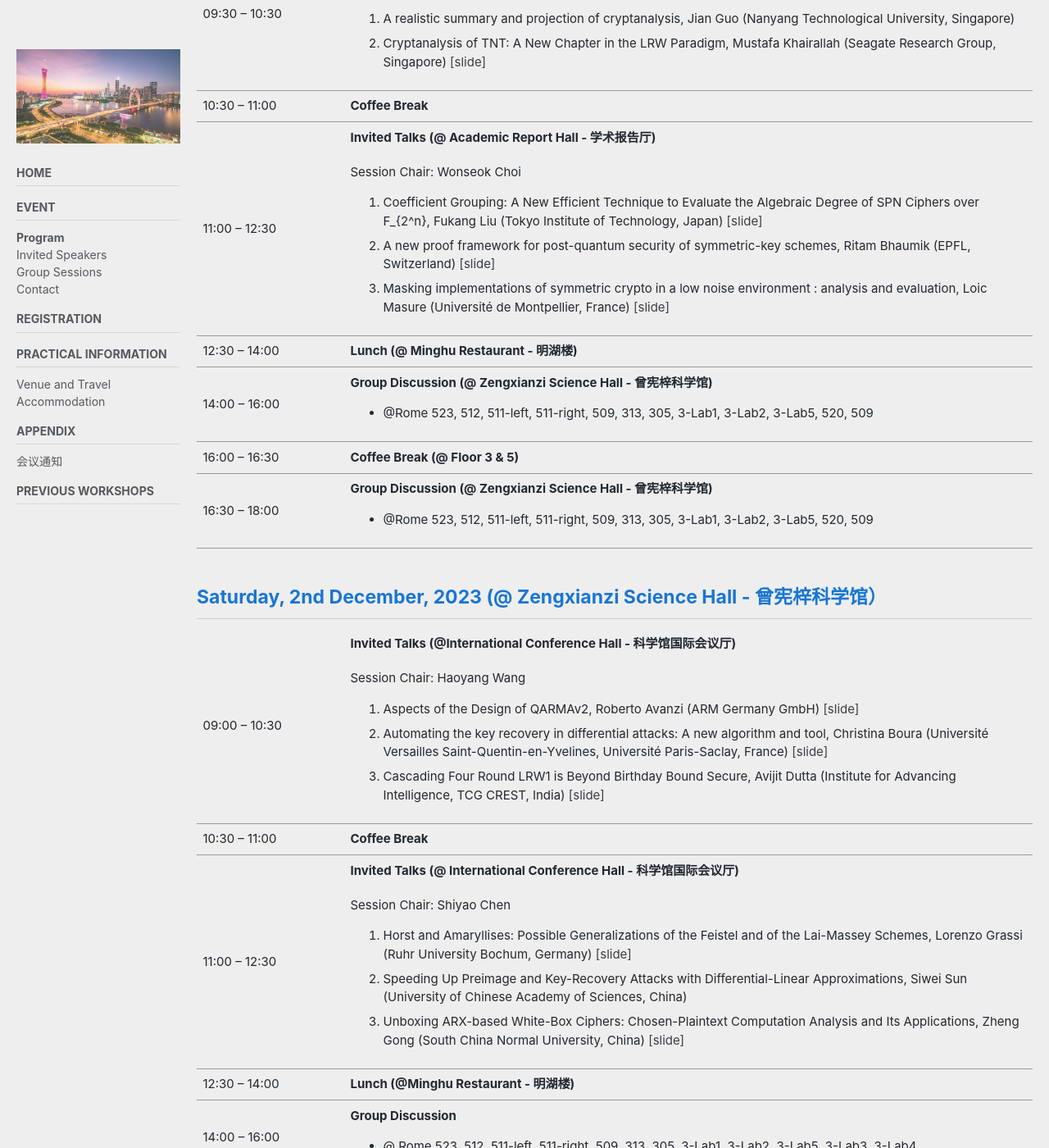
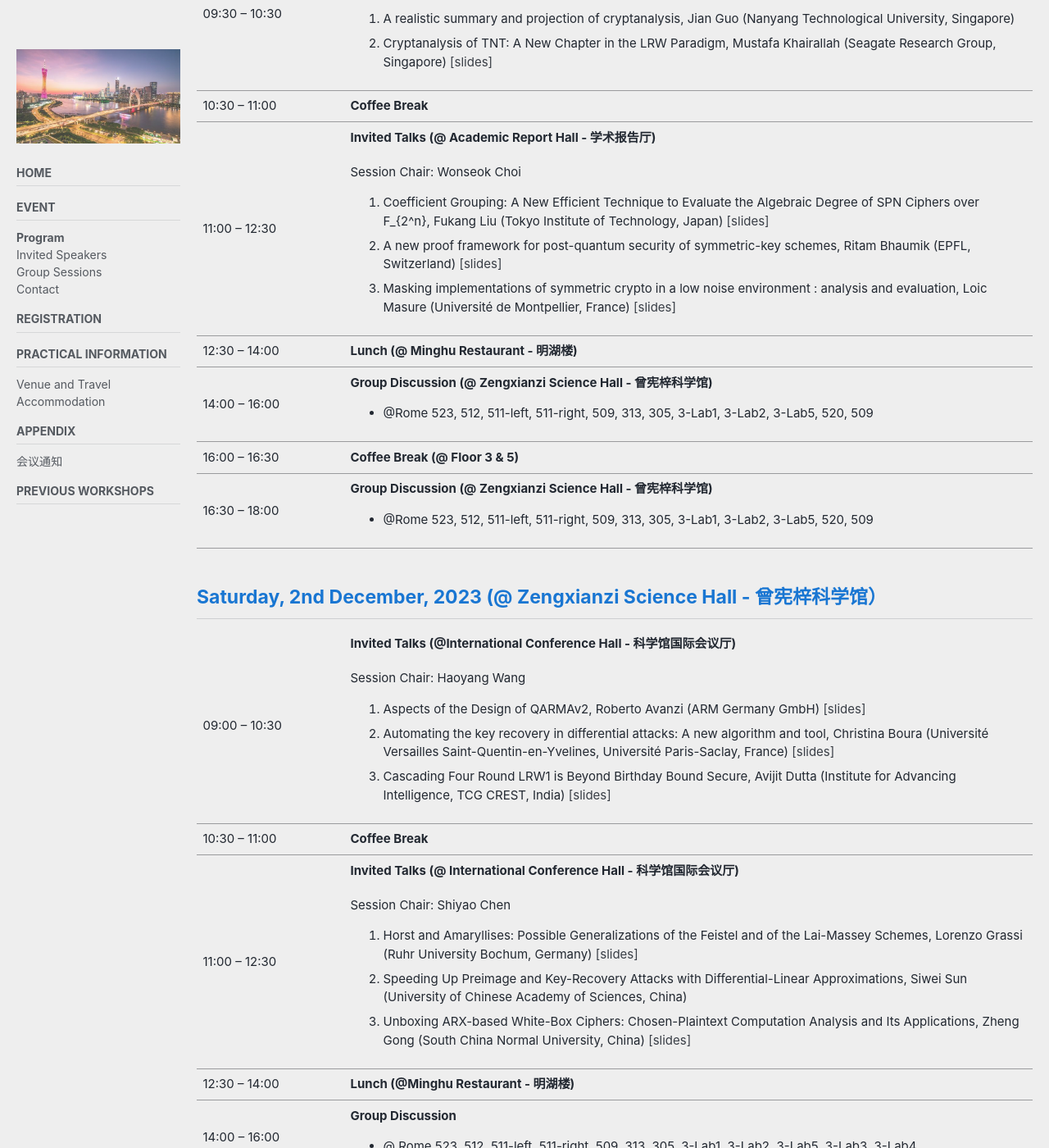
Before and after one commit to cryptanalysisbench/SATbench, a Jekyll site: the page built from program.md, in a window 1280 px wide and 1400 px high, scrolled down 482 px. Shown: the whole window at 82% size. Built offline with Jekyll 4.4.1, drawn with Linux system fonts in a browser that asks for light colours; cached includes are drawn as plain includes; nearby versions of some CDN libraries; our own code applies the rules of GitHub Pages for plain Markdown files; some of the changed text lies outside the part shown.

Commit message:
Update program.md

```diff
--- a/program.md
+++ b/program.md
@@ -31,7 +31,7 @@ sidebar:
           Session Chair: Wenying Zhang
           <ol>
           <li>A realistic summary and projection of cryptanalysis, Jian Guo (Nanyang Technological University, Singapore)</li>
-          <li>Cryptanalysis of TNT: A New Chapter in the LRW Paradigm, Mustafa Khairallah (Seagate Research Group, Singapore) <a style="text-decoration: none;" href="https://askworkshop.github.io/ask2023/assets/accessory/ASK2023-CryptanalysisofTNT-website%20version.pdf">[slide]</a></li>
+          <li>Cryptanalysis of TNT: A New Chapter in the LRW Paradigm, Mustafa Khairallah (Seagate Research Group, Singapore) <a style="text-decoration: none;" href="https://askworkshop.github.io/ask2023/assets/accessory/ASK2023-CryptanalysisofTNT-website%20version.pdf">[slides]</a></li>
           </ol>
         </td>
     </tr>
@@ -44,9 +44,9 @@ sidebar:
         <td><p><b>Invited Talks (@ Academic Report Hall - 学术报告厅)</b></p>
           Session Chair: Wonseok Choi
           <ol>
-          <li>Coefficient Grouping: A New Efficient Technique to Evaluate the Algebraic Degree of SPN Ciphers over F_{2^n}, Fukang Liu (Tokyo Institute of Technology, Japan)  <a style="text-decoration: none;" href="https://askworkshop.github.io/ask2023/assets/accessory/coefficient_grouping__a_new_technique_ask2023.pdf">[slide]</a> </li>
-          <li>A new proof framework for post-quantum security of symmetric-key schemes, Ritam Bhaumik (EPFL, Switzerland) <a style="text-decoration: none;" href="https://askworkshop.github.io/ask2023/assets/accessory/ritam-slide-ask-2023.pdf">[slide]</a> </li>
-          <li>Masking implementations of symmetric crypto in a low noise environment : analysis and evaluation, Loic Masure (Université de Montpellier, France) <a style="text-decoration: none;" href="https://askworkshop.github.io/ask2023/assets/accessory/slide-loic.pdf">[slide]</a></li>
+          <li>Coefficient Grouping: A New Efficient Technique to Evaluate the Algebraic Degree of SPN Ciphers over F_{2^n}, Fukang Liu (Tokyo Institute of Technology, Japan)  <a style="text-decoration: none;" href="https://askworkshop.github.io/ask2023/assets/accessory/coefficient_grouping__a_new_technique_ask2023.pdf">[slides]</a> </li>
+          <li>A new proof framework for post-quantum security of symmetric-key schemes, Ritam Bhaumik (EPFL, Switzerland) <a style="text-decoration: none;" href="https://askworkshop.github.io/ask2023/assets/accessory/ritam-slides-ask-2023.pdf">[slides]</a> </li>
+          <li>Masking implementations of symmetric crypto in a low noise environment : analysis and evaluation, Loic Masure (Université de Montpellier, France) <a style="text-decoration: none;" href="https://askworkshop.github.io/ask2023/assets/accessory/slides-loic.pdf">[slides]</a></li>
           </ol>
         </td>
     </tr>
@@ -84,9 +84,9 @@ sidebar:
         <td><p><b>Invited Talks (@International Conference Hall - 科学馆国际会议厅)</b></p>
           Session Chair: Haoyang Wang
           <ol>
-          <li>Aspects of the Design of QARMAv2, Roberto Avanzi (ARM Germany GmbH)  <a style="text-decoration: none;" href="https://askworkshop.github.io/ask2023/assets/accessory/qarmav2-presentation-shorter-website-version.pdf">[slide]</a></li>
-          <li>Automating the key recovery in differential attacks: A new algorithm and tool, Christina Boura (Université Versailles Saint-Quentin-en-Yvelines, Université Paris-Saclay, France) <a style="text-decoration: none;" href="https://askworkshop.github.io/ask2023/assets/accessory/Boura-ASK2023.pdf">[slide]</a></li>
-          <li>Cascading Four Round LRW1 is Beyond Birthday Bound Secure, Avijit Dutta (Institute for Advancing Intelligence, TCG CREST, India) <a style="text-decoration: none;" href="https://askworkshop.github.io/ask2023/assets/accessory/ASK2023-avijit.pdf">[slide]</a></li>
+          <li>Aspects of the Design of QARMAv2, Roberto Avanzi (ARM Germany GmbH)  <a style="text-decoration: none;" href="https://askworkshop.github.io/ask2023/assets/accessory/qarmav2-presentation-shorter-website-version.pdf">[slides]</a></li>
+          <li>Automating the key recovery in differential attacks: A new algorithm and tool, Christina Boura (Université Versailles Saint-Quentin-en-Yvelines, Université Paris-Saclay, France) <a style="text-decoration: none;" href="https://askworkshop.github.io/ask2023/assets/accessory/Boura-ASK2023.pdf">[slides]</a></li>
+          <li>Cascading Four Round LRW1 is Beyond Birthday Bound Secure, Avijit Dutta (Institute for Advancing Intelligence, TCG CREST, India) <a style="text-decoration: none;" href="https://askworkshop.github.io/ask2023/assets/accessory/ASK2023-avijit.pdf">[slides]</a></li>
           </ol>
         </td>
     </tr>
@@ -99,9 +99,9 @@ sidebar:
         <td><p><b>Invited Talks (@ International Conference Hall - 科学馆国际会议厅)</b></p>
           Session Chair: Shiyao Chen
           <ol>
-          <li>Horst and Amaryllises: Possible Generalizations of the Feistel and of the Lai-Massey Schemes, Lorenzo Grassi (Ruhr University Bochum, Germany) <a style="text-decoration: none;" href="https://askworkshop.github.io/ask2023/assets/accessory/presentationASK23.pdf">[slide]</a></li>
+          <li>Horst and Amaryllises: Possible Generalizations of the Feistel and of the Lai-Massey Schemes, Lorenzo Grassi (Ruhr University Bochum, Germany) <a style="text-decoration: none;" href="https://askworkshop.github.io/ask2023/assets/accessory/presentationASK23.pdf">[slides]</a></li>
           <li>Speeding Up Preimage and Key-Recovery Attacks with Differential-Linear Approximations, Siwei Sun (University of Chinese Academy of Sciences, China)</li>
-          <li>Unboxing ARX-based White-Box Ciphers: Chosen-Plaintext Computation Analysis and Its Applications, Zheng Gong (South China Normal University, China)  <a style="text-decoration: none;" href="https://askworkshop.github.io/ask2023/assets/accessory/ASK_2023_slide__Unboxing_ARX_based_White_Box_Ciphers.pdf">[slide]</a></li>
+          <li>Unboxing ARX-based White-Box Ciphers: Chosen-Plaintext Computation Analysis and Its Applications, Zheng Gong (South China Normal University, China)  <a style="text-decoration: none;" href="https://askworkshop.github.io/ask2023/assets/accessory/ASK_2023_slides__Unboxing_ARX_based_White_Box_Ciphers.pdf">[slides]</a></li>
           </ol>
         </td>
     </tr>
@@ -147,9 +147,9 @@ sidebar:
         <td><p><b>Invited Talks (@ International Conference Hall - 科学馆国际会议厅)</b></p>
           Session Chair: Eik List
           <ol>
-          <li>Improved Fast Correlation Attacks on the Sosemanuk Stream Cipher, Bin Zhang (Institute of Software, Chinese Academy of Science, China)  <a style="text-decoration: none;" href="https://askworkshop.github.io/ask2023/assets/accessory/2023_ask_sosemanuk.pdf">[slide]</a></li>
-          <li>Differential Meet-in-the-middle attacks and Models, Patrick Derbez (University of Rennes, France) <a style="text-decoration: none;" href="https://askworkshop.github.io/ask2023/assets/accessory/slidePatrickD.pdf">[slide]</a></li>
-          <li>Fine-Tuning Ideal Worlds for the Xor of Two Permutation Outputs, Wonseok Choi (Purdue University, USA) <a style="text-decoration: none;" href="https://askworkshop.github.io/ask2023/assets/accessory/Presentation__Fine_Tuning_Ideal_Worlds_.pdf">[slide]</a></li>
+          <li>Improved Fast Correlation Attacks on the Sosemanuk Stream Cipher, Bin Zhang (Institute of Software, Chinese Academy of Science, China)  <a style="text-decoration: none;" href="https://askworkshop.github.io/ask2023/assets/accessory/2023_ask_sosemanuk.pdf">[slides]</a></li>
+          <li>Differential Meet-in-the-middle attacks and Models, Patrick Derbez (University of Rennes, France) <a style="text-decoration: none;" href="https://askworkshop.github.io/ask2023/assets/accessory/slidesPatrickD.pdf">[slides]</a></li>
+          <li>Fine-Tuning Ideal Worlds for the Xor of Two Permutation Outputs, Wonseok Choi (Purdue University, USA) <a style="text-decoration: none;" href="https://askworkshop.github.io/ask2023/assets/accessory/Presentation__Fine_Tuning_Ideal_Worlds_.pdf">[slides]</a></li>
           </ol>
         </td>
     </tr>
@@ -162,9 +162,9 @@ sidebar:
         <td><p><b>Invited Talks (@ International Conference Hall - 科学馆国际会议厅)</b></p>
           Session Chair: Hailun Yan
           <ol>
-          <li>Compact Circuits for Efficient Möbius Transform, Subhadeep Banik (University of Lugano, Switzerland) <a style="text-decoration: none;" href="https://askworkshop.github.io/ask2023/assets/accessory/ask23-Banik.pdf">[slide]</a></li>
-          <li>Efficient Higher-Order Masking Schemes: Leveraging Amortization and Pre-computation, Weijia Wang (Shandong University, China) <a style="text-decoration: none;" href="https://askworkshop.github.io/ask2023/assets/accessory/ASK2023_Weijia.pdf">[slide]</a></li>
-          <li>CLAASP: a Cryptographic Library for the Automated Analysis of Symmetric Primitives, Juan Grados and Mohamed Rachidi (Technology Innovation Institute, United Arab Emirate)  <a style="text-decoration: none;" href="https://askworkshop.github.io/ask2023/assets/accessory/ASK_slide-juan.pdf">[slide]</a></li>
+          <li>Compact Circuits for Efficient Möbius Transform, Subhadeep Banik (University of Lugano, Switzerland) <a style="text-decoration: none;" href="https://askworkshop.github.io/ask2023/assets/accessory/ask23-Banik.pdf">[slides]</a></li>
+          <li>Efficient Higher-Order Masking Schemes: Leveraging Amortization and Pre-computation, Weijia Wang (Shandong University, China) <a style="text-decoration: none;" href="https://askworkshop.github.io/ask2023/assets/accessory/ASK2023_Weijia.pdf">[slides]</a></li>
+          <li>CLAASP: a Cryptographic Library for the Automated Analysis of Symmetric Primitives, Juan Grados and Mohamed Rachidi (Technology Innovation Institute, United Arab Emirate)  <a style="text-decoration: none;" href="https://askworkshop.github.io/ask2023/assets/accessory/ASK_slides-juan.pdf">[slides]</a></li>
           </ol>
         </td>
     </tr>
```
